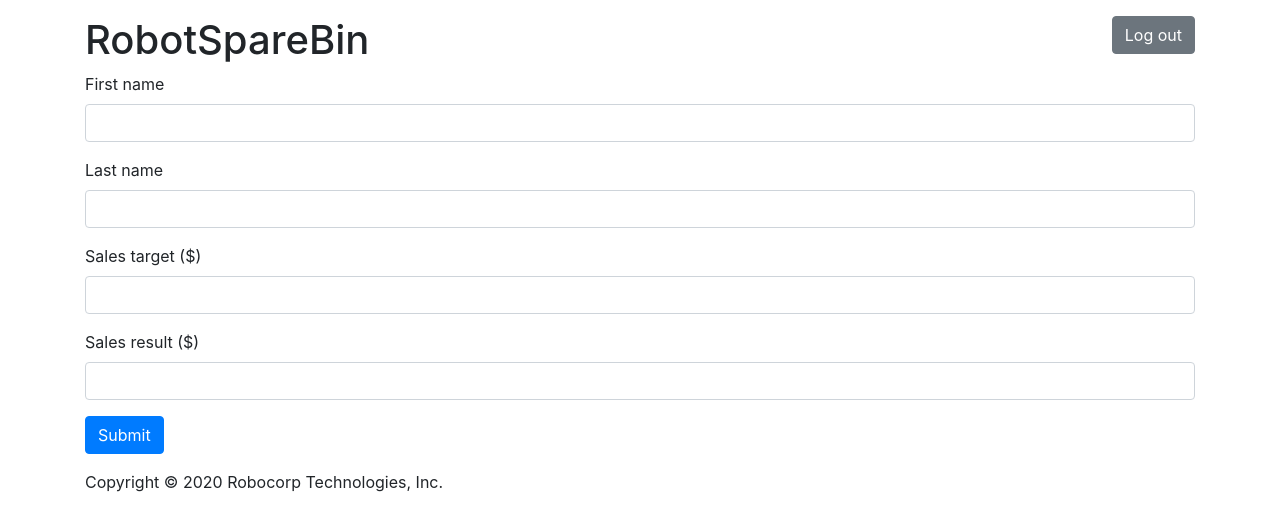
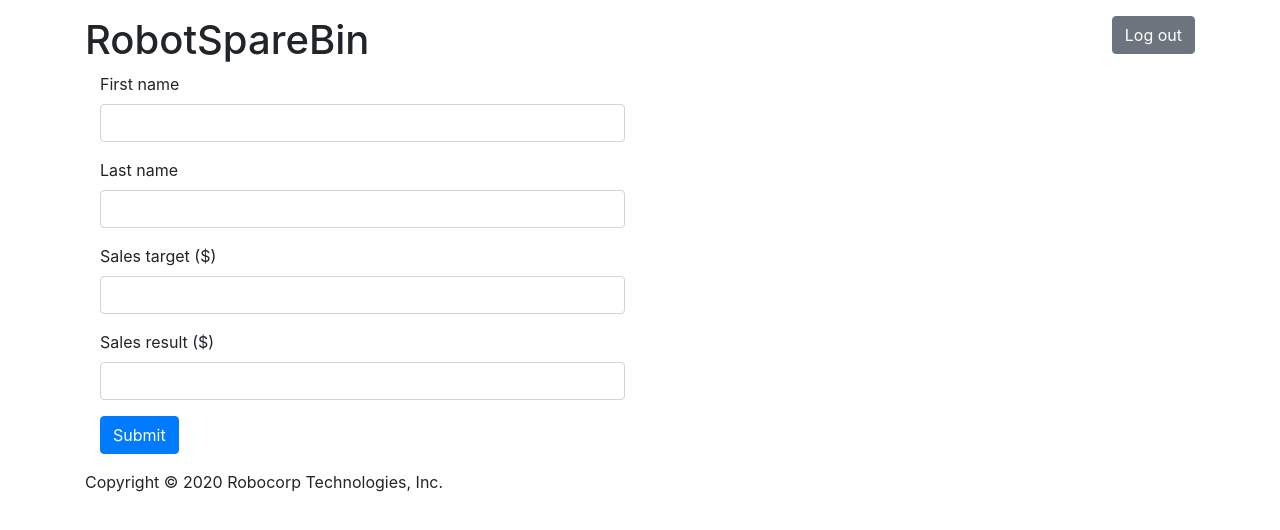
Before and after one commit to robocorp/rsb-intranet, a React (Create React App) app: page / in a window 1280 px wide. Both pictures are taken after typing "Sample", "Sample123" into the empty fields and a click on the button "Log in". Shown: the top 530 px of the page. Built offline with nearby package versions, Linux system fonts and the light colour scheme.

Commit message:
Update sales form and data layout

```diff
--- a/src/components/App.css
+++ b/src/components/App.css
@@ -11,5 +11,5 @@
 }
 
 table {
-  margin-top: 1em;
+  margin-top: 2em;
 }
--- a/src/components/SalesEntries.js
+++ b/src/components/SalesEntries.js
@@ -17,7 +17,7 @@
     })
 
     return (
-      <table className="table">
+      <table className="table table-dark">
         <thead>
           <tr>
             <th scope="col">Name</th>
--- a/src/components/SalesForm.js
+++ b/src/components/SalesForm.js
@@ -37,15 +37,27 @@
   }
 
   return (
-    <>
+    <div className="container">
+      <div className="row">
+        <div class="col-sm">
           <form onSubmit={handleSubmit}>
             <div className="form-group">
               <label htmlFor="firstname">First name</label>
-          <input type="text" id="firstname" required className="form-control" />
+              <input
+                type="text"
+                id="firstname"
+                required
+                className="form-control"
+              />
             </div>
             <div className="form-group">
               <label htmlFor="lastname">Last name</label>
-          <input type="text" id="lastname" required className="form-control" />
+              <input
+                type="text"
+                id="lastname"
+                required
+                className="form-control"
+              />
             </div>
             <div className="form-group">
               <label htmlFor="salestarget">Sales target ($)</label>
@@ -69,8 +81,12 @@
               Submit
             </button>
           </form>
+        </div>
+        <div class="col-sm">
           <SalesEntries entries={salesEntries} />
-    </>
+        </div>
+      </div>
+    </div>
   )
 }
 
```
Lines whose indentation alone changed are shown as unchanged.
